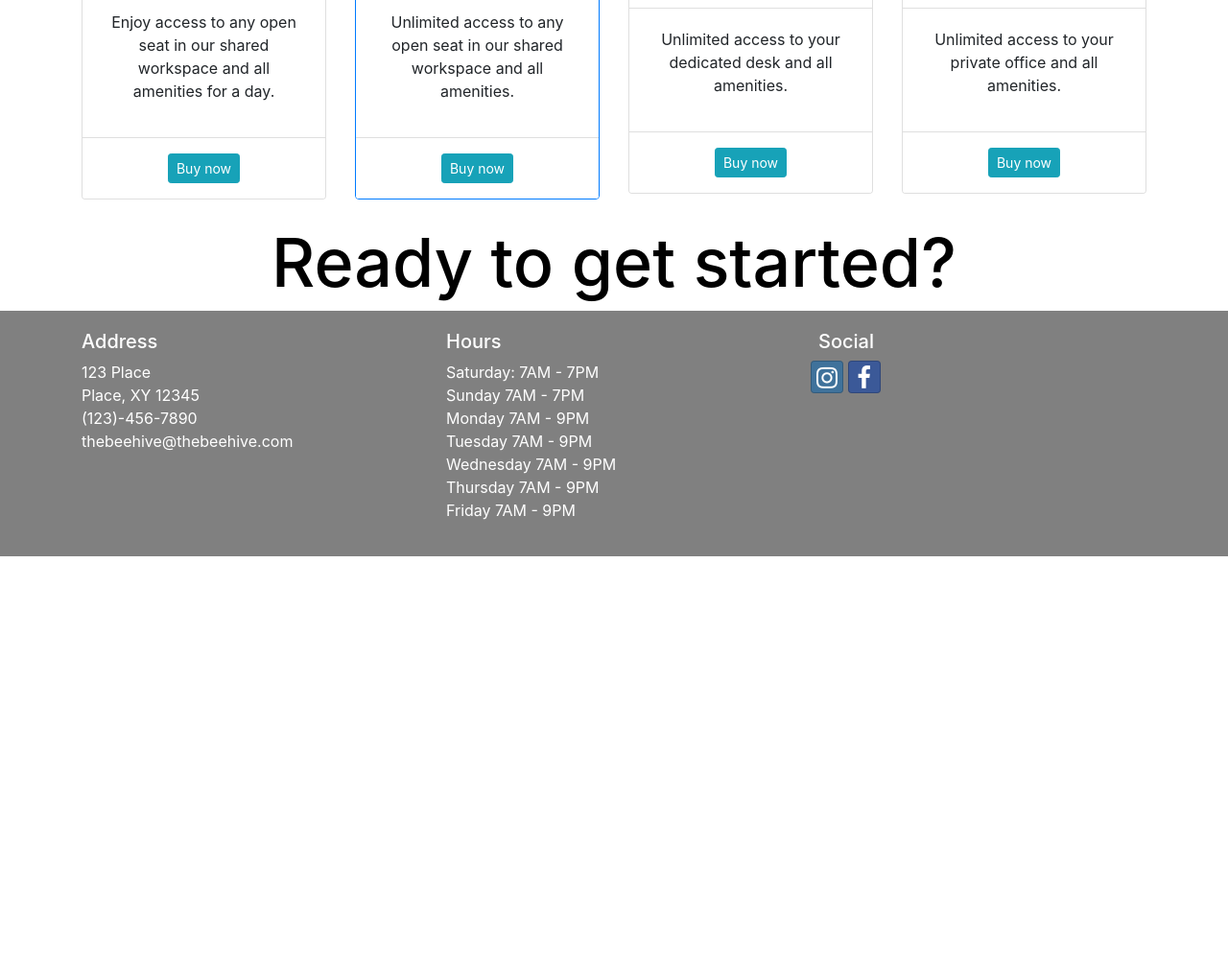
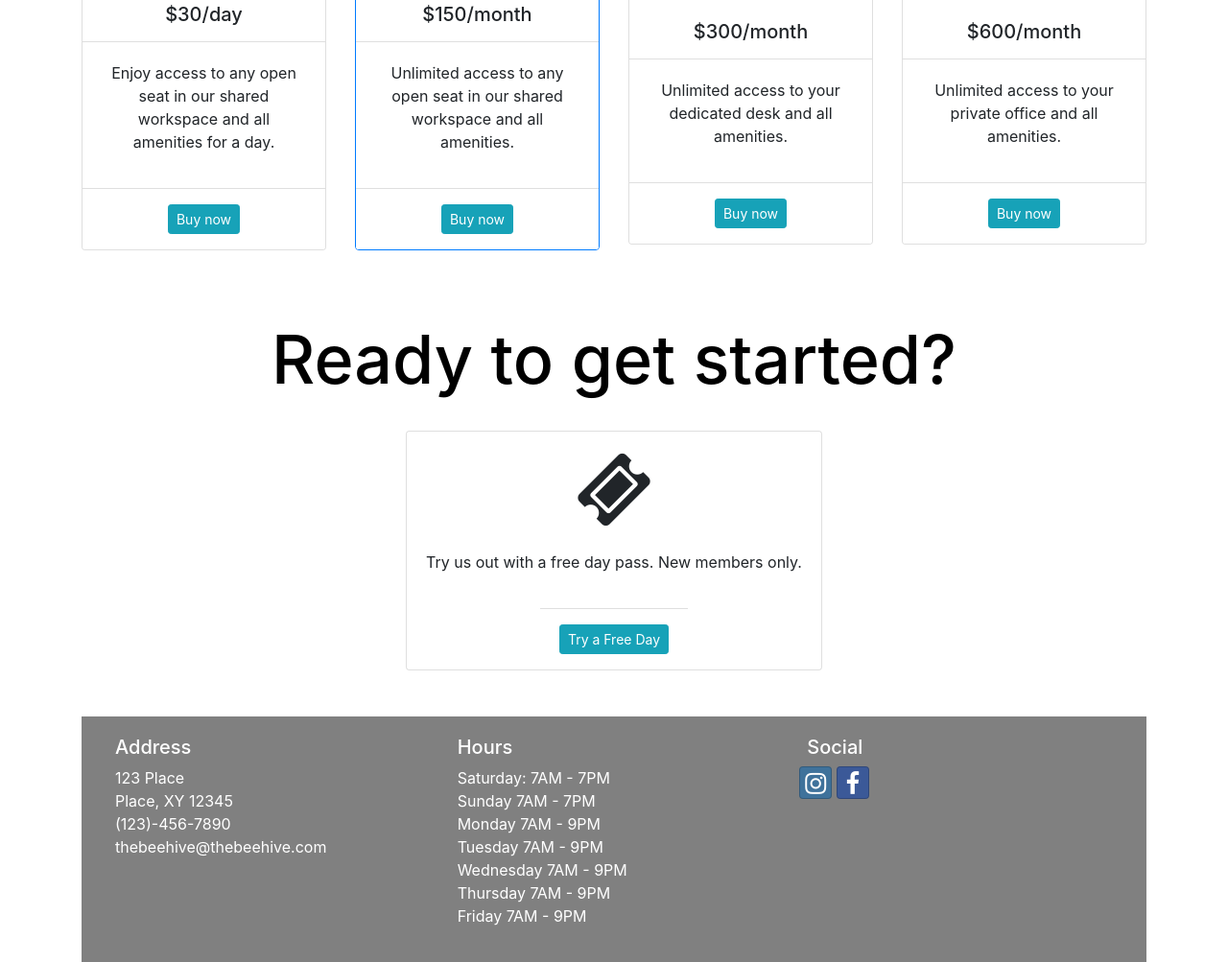
Before and after one commit to daniela-luna/thebeehive, a website: page memberships.html in a window 1280 px wide. Shown: the part 369-1372 px from the top of the page at 96% size. Before the commit the page ends 949 px from the top, so only its background shows below. Drawn offline with nearby package versions, Linux system fonts and the light colour scheme.

Commit message:
Added margin-top to 'Our Memberberships' heading. Created card for free day trial.

```diff
--- a/memberships.html
+++ b/memberships.html
@@ -49,7 +49,7 @@
 
     <div class="container">
       <section class="text-center">
-        <h4 class="mb-4"><strong>Our Memberships</strong></h4>
+        <h3 class="mb-4 mt-5"><strong>Our Memberships</strong></h3>
         <div class="row gx-lg-5">
           <div class="col-lg-3 col-md-6 mb-4">
             <div class="card">
@@ -172,8 +172,28 @@
       </section>
     </div>
 
-    <div>
-      <h1 class="call-to-action text-center">Ready to get started?</h1>
+    <div class="container">
+      <div class="row">
+        <div class="col-sm-12">
+          <h1 class="call-to-action text-center mt-5">Ready to get started?</h1>
+        </div>
+        <div class="row mx-auto">
+         <div class="col mt-4 mb-5">
+            <div class="card text-center">
+               <div class="card-body">
+                  <i class="fa fa-ticket fa-5x mb-4" aria-hidden="true"></i>
+                  <p>
+                     Try us out with a free day pass. New members only.
+                  </p>
+               </div>
+               <div class="card-footer bg-white py-3 align-self-center">
+                  <button type="button" class="btn btn-info btn-sm">
+                     Try a Free Day
+                  </button>
+               </div>
+            </div>
+         </div>
+      </div>
     </div>
 
     <footer class="site-footer">
```
